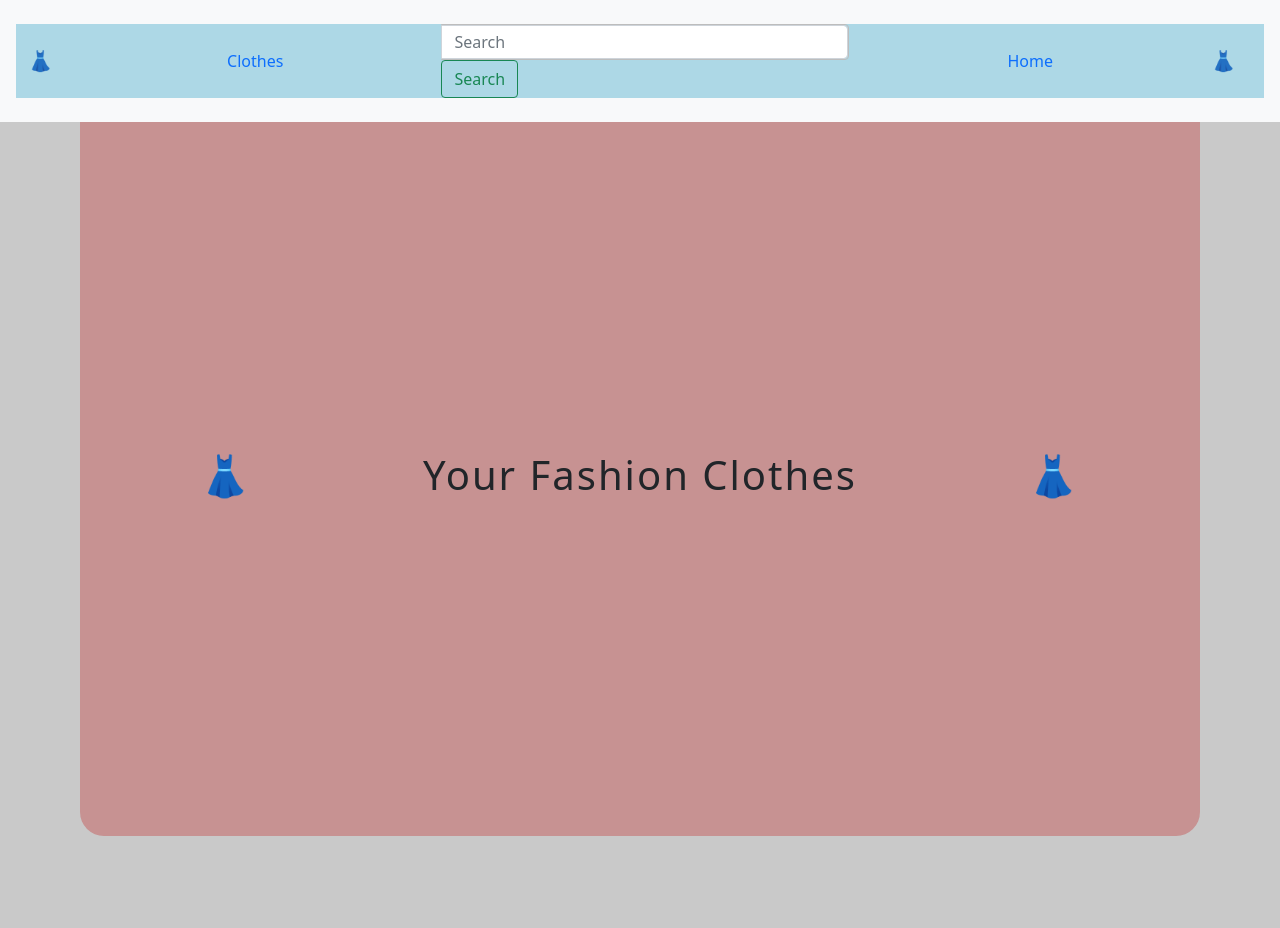
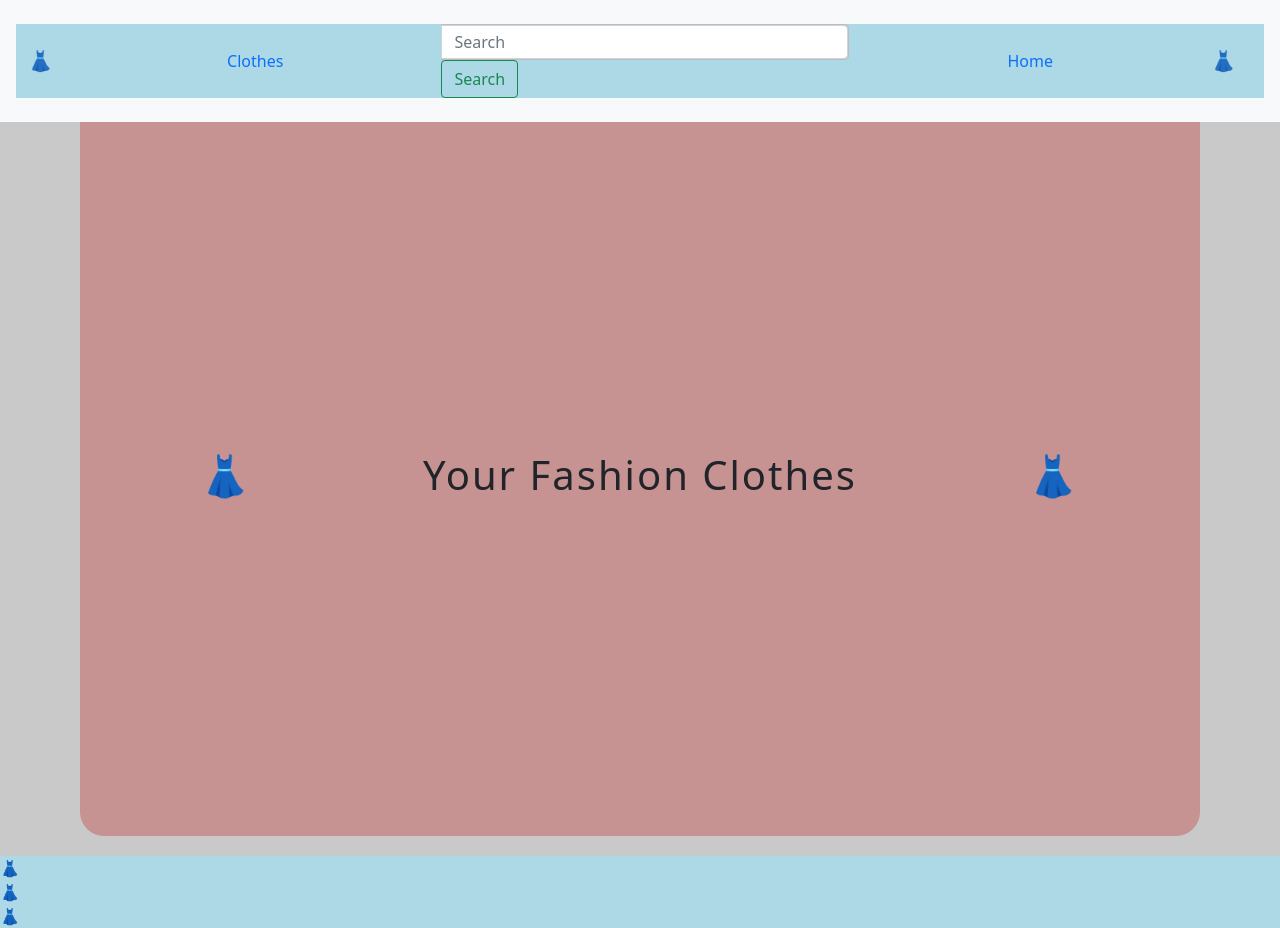
Before and after one commit to maurice-35/clothes-app, a React (Create React App) app in the folder clothes-app/: page /Home in a window 1280 px wide. Before the commit the page ends 856 px from the top, so only its background shows below. Built offline with nearby package versions, Linux system fonts and the light colour scheme.

Commit message:
create footer

```diff
--- a/clothes-app/package.json
+++ b/clothes-app/package.json
@@ -12,6 +12,7 @@
     "mdbreact": "^5.2.0",
     "react": "^17.3.1",
     "react-bootstrap": "^2.1.1",
+    "react-bootstrap-icons": "^1.7.2",
     "react-dom": "^17.0.2",
     "react-router-dom": "^6.2.1",
     "react-scripts": "5.0.0",
--- a/clothes-app/src/App.js
+++ b/clothes-app/src/App.js
@@ -1,9 +1,10 @@
 import React from 'react';
-import { BrowserRouter, Routes, Route } from 'react-router-dom';
-import Home from './component/common/Home';
-import ClotheIndex from './component/clothes/ClotheIndex';
-// import ClotheShow from './component/clothes/ClotheShow';
-import Navigation from './component/common/Navigation';
+import { BrowserRouter, Routes, Route } from 'react-router-dom'
+import Home from './component/common/Home'
+import ClotheIndex from './component/clothes/ClotheIndex'
+// import ClotheShow from './component/clothes/ClotheShow'
+import Navigation from './component/common/Navigation'
+import Footer from './component/common/Footer'
 
 
 
@@ -18,6 +19,7 @@ const App = () => {
         <Route exact path='/clothes' element={ <ClotheIndex />} />
         <Route exact path='/Home' element={ <Home /> } />
       </Routes>
+      <Footer />
     </BrowserRouter>
   )
 
--- /dev/null
+++ b/clothes-app/src/component/common/Footer.js
@@ -0,0 +1,26 @@
+/* eslint-disable jsx-a11y/anchor-is-valid */
+import React from 'react'
+import { Card, Row, Col } from 'react-bootstrap'
+// import { GrLinkedin } from 'react-icons/GrLinkedin'
+// import { bi bi-linkedin } from 'react-bootstrap-icons'
+import TextWrapper from 'react-dom'
+
+const Footer = () => {
+	return (
+		<div>
+		<main>
+			<div className="footer">
+				<Row className="ICONS2">
+					<Col xs={14} md={10}>
+						<div className="icons">👗</div>
+						<div className="icons">👗</div>
+						<div className="icons">👗</div>
+					</Col>
+				</Row>
+			</div>
+		</main>
+		</div>
+	)
+}
+
+export default Footer
--- a/clothes-app/src/component/common/Navigation.js
+++ b/clothes-app/src/component/common/Navigation.js
@@ -26,7 +26,6 @@ const Navigation = () => {
 				</Container>
 			</nav>
 		</Navbar>
-
 	)
 }
 
--- a/clothes-app/src/index.css
+++ b/clothes-app/src/index.css
@@ -52,3 +52,8 @@ h1 {
 	color: #ebeb8b
 
 }
+
+.footer {
+	width: 100vw;
+	background-color: lightblue;
+}
```
Also changed, not shown: 1 other file (tests, documents, lock files or other folders).
